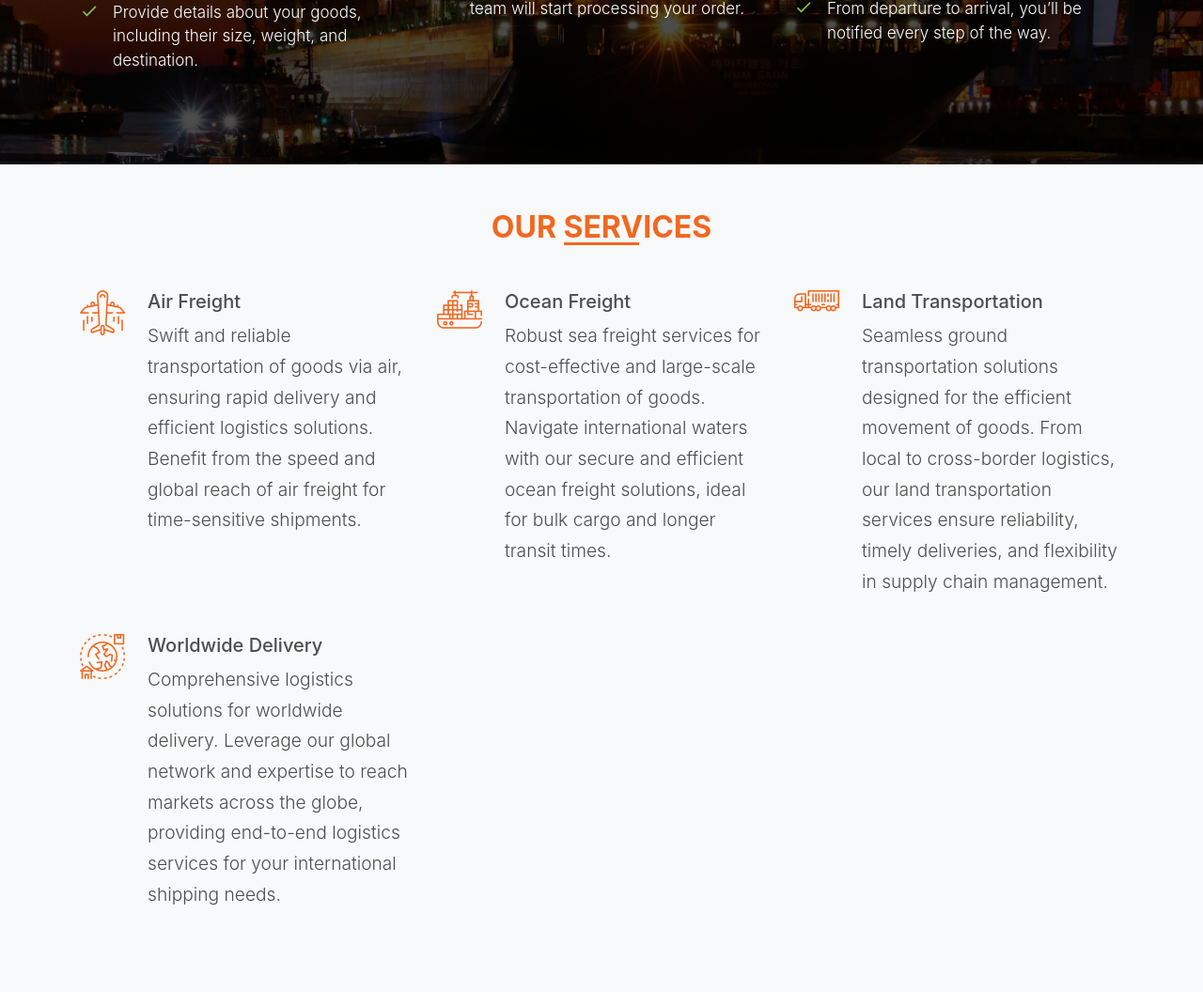
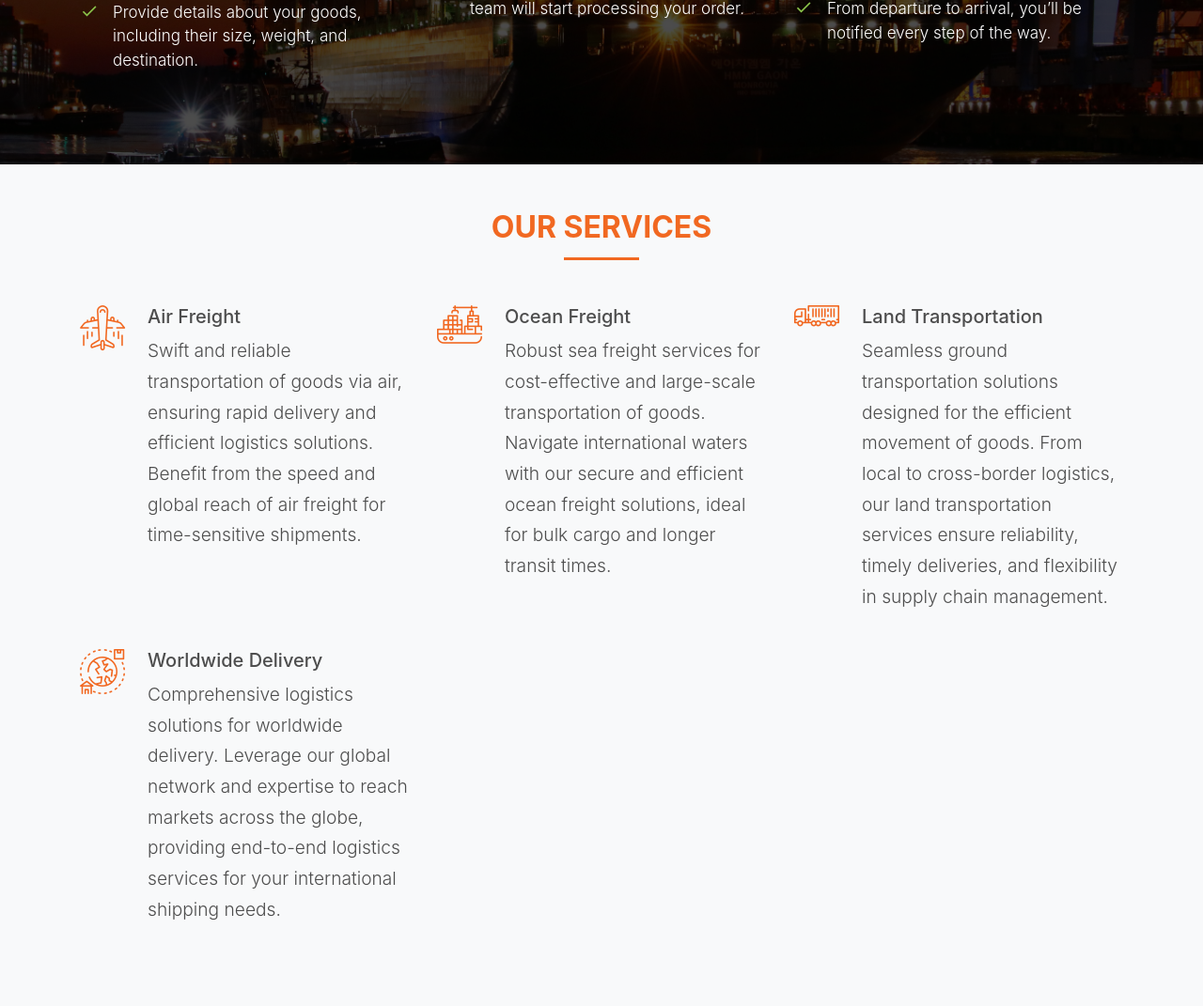
Before and after one commit to amtechweb/EpacLogix, a Flask app: page / in a window 1280 px wide. Shown: the part 2086-3157 px from the top of the page at 94% size. Run offline with Flask 2, Linux system fonts and the light colour scheme; some libraries are stand-ins or nearby versions; some web fonts are replaced.

Commit message:
updated version

```diff
--- a/templates/index.html
+++ b/templates/index.html
@@ -206,7 +206,7 @@ Epac-logicx is at the forefront of redefining logistics solutions in Serbia. Spe
       <div class="container">
         <div class="row justify-content-center mb-5" data-aos="fade-up">
           <div class="col-md-7 text-center border-primary">
-            <h2 class="mb-0 text-primary">Our Services</h2>
+            <h2 class="mb-3 text-primary">Our Services</h2>
 
           </div>
         </div>
```
